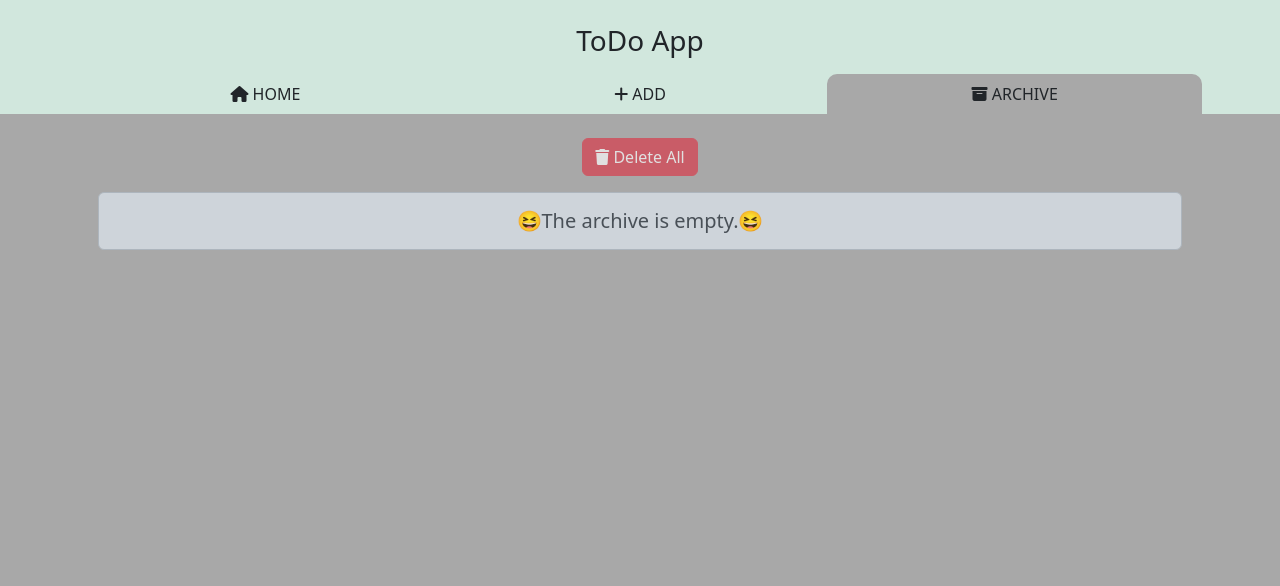
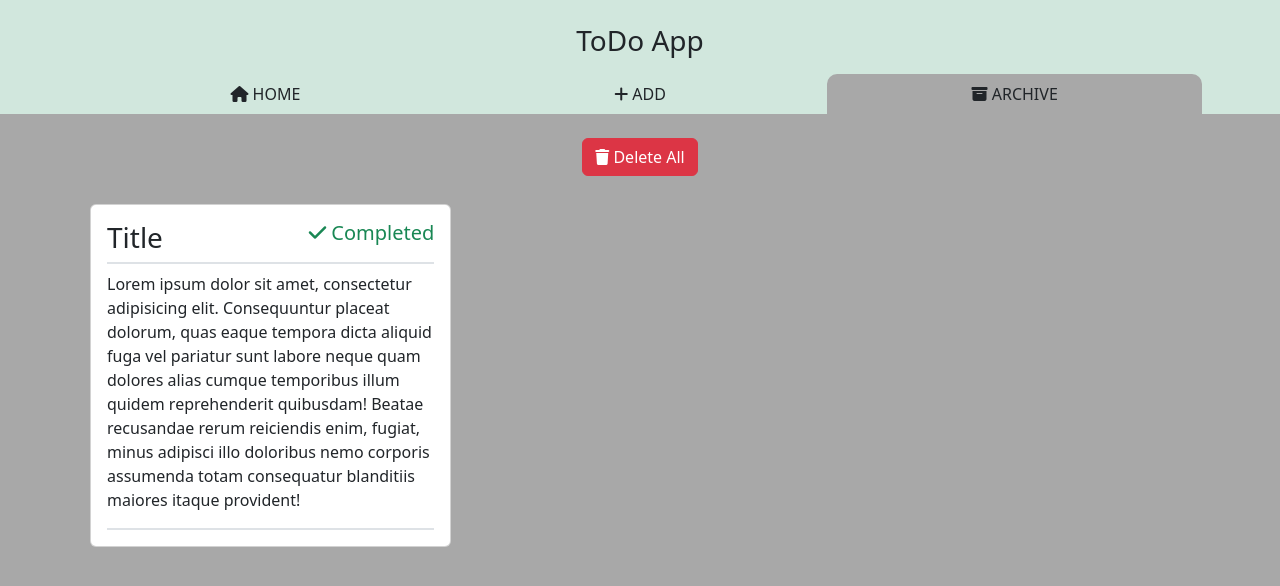
Before and after one commit to Aphiwe-Makisi/ang-todo-app, an Angular app: page /archive in a window 1280 px wide. Shown: the top 586 px of the page. Built offline with nearby package versions, Linux system fonts and the light colour scheme.

Commit message:
Added functionality to the delete button in archive

```diff
--- a/src/app/components/archive/archive.component.html
+++ b/src/app/components/archive/archive.component.html
@@ -1,6 +1,6 @@
 <div class="container">
   <div class="text-center" >
-    <button [disabled]="archive.length === 0" class="btn btn-danger"><i class="fa-solid fa-trash"></i> Delete All</button>
+    <button [disabled]="archive.length === 0" class="btn btn-danger" (click)="delete()"><i class="fa-solid fa-trash"></i> Delete All</button>
   </div>
   <div class="row mt-4" *ngIf="archive.length !== 0; else empty">
 
--- a/src/app/components/archive/archive.component.ts
+++ b/src/app/components/archive/archive.component.ts
@@ -1,4 +1,5 @@
 import { Component } from '@angular/core';
+import { TodoDataService } from 'src/app/services/todo-data.service';
 
 @Component({
   selector: 'app-archive',
@@ -7,6 +8,12 @@ import { Component } from '@angular/core';
 })
 export class ArchiveComponent {
 
-  archive: any[] = []
+  constructor(private todoDataSerive: TodoDataService) {}
+
+  archive: any[] = [1]
+
+  delete() {
+    this.todoDataSerive.emptyArchive().subscribe()
+  }
 
 }
--- a/src/app/services/todo-data.service.ts
+++ b/src/app/services/todo-data.service.ts
@@ -8,7 +8,7 @@ import { Observable, map } from 'rxjs';
 export class TodoDataService {
 
   private url: string = 'https://angulartodo-e8d78-default-rtdb.firebaseio.com'
-  private dataBaseFolders: Array<string> = ['todos', 'archive']
+  private dataBaseFolders: Array<string> = ['active', 'archive']
 
   constructor(private http: HttpClient) { }
 
@@ -17,10 +17,10 @@ export class TodoDataService {
   }
 
   add(todo: any): Observable<any> {
-     return this.http.post(`${this.url}/${this.dataBaseFolders[0]}.json`, todo)
+     return this.http.post(`${this.url}/todos/${this.dataBaseFolders[0]}.json`, todo)
   }
 
-  edit(){
+  edit(id: string) {
     // logic here
   }
 
@@ -33,8 +33,12 @@ export class TodoDataService {
     // logic here
   }
 
-  deleteAll() {
-    // logic here
+  emptyArchive(): Observable<any> {
+    return this.http.delete(`${this.url}/todos/${this.dataBaseFolders[1]}.json`)
+  }
+
+  moveToArchive() {
+
   }
 
 }
```
